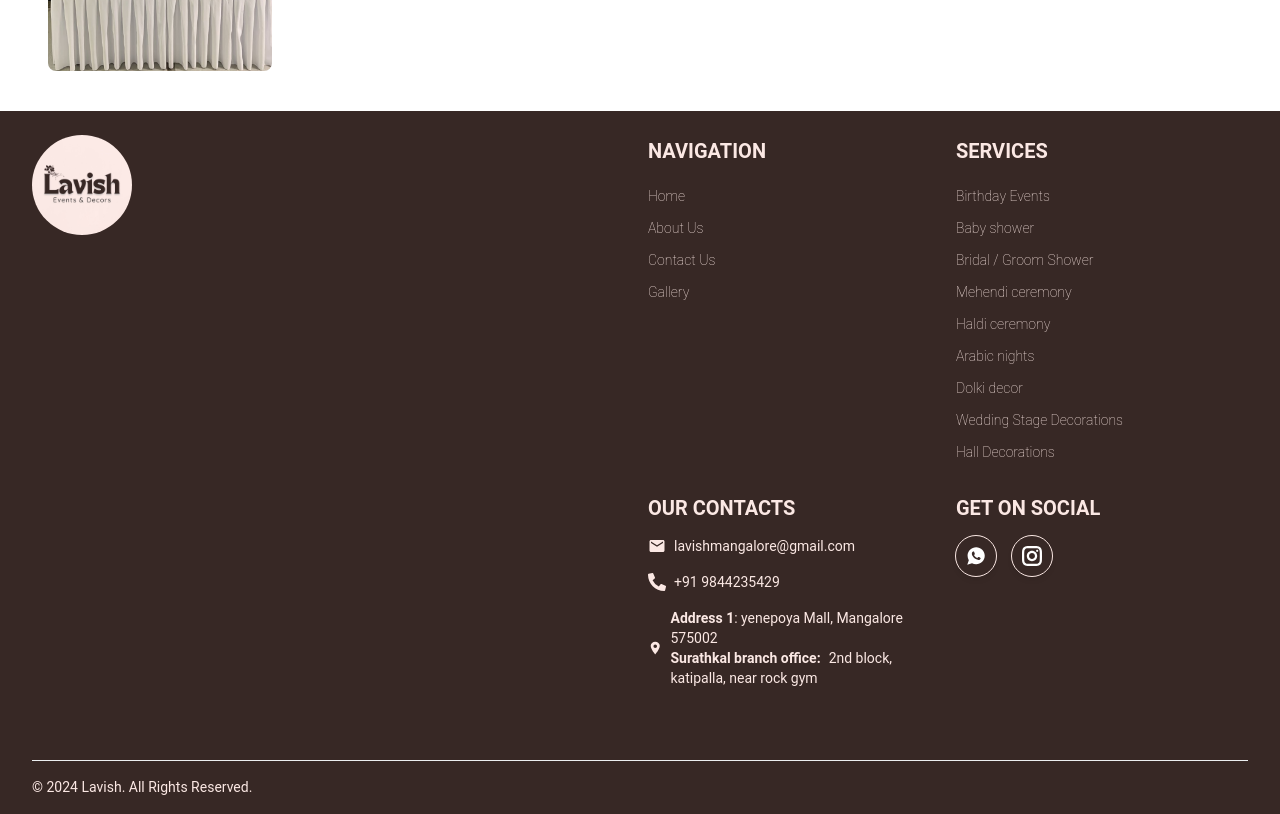
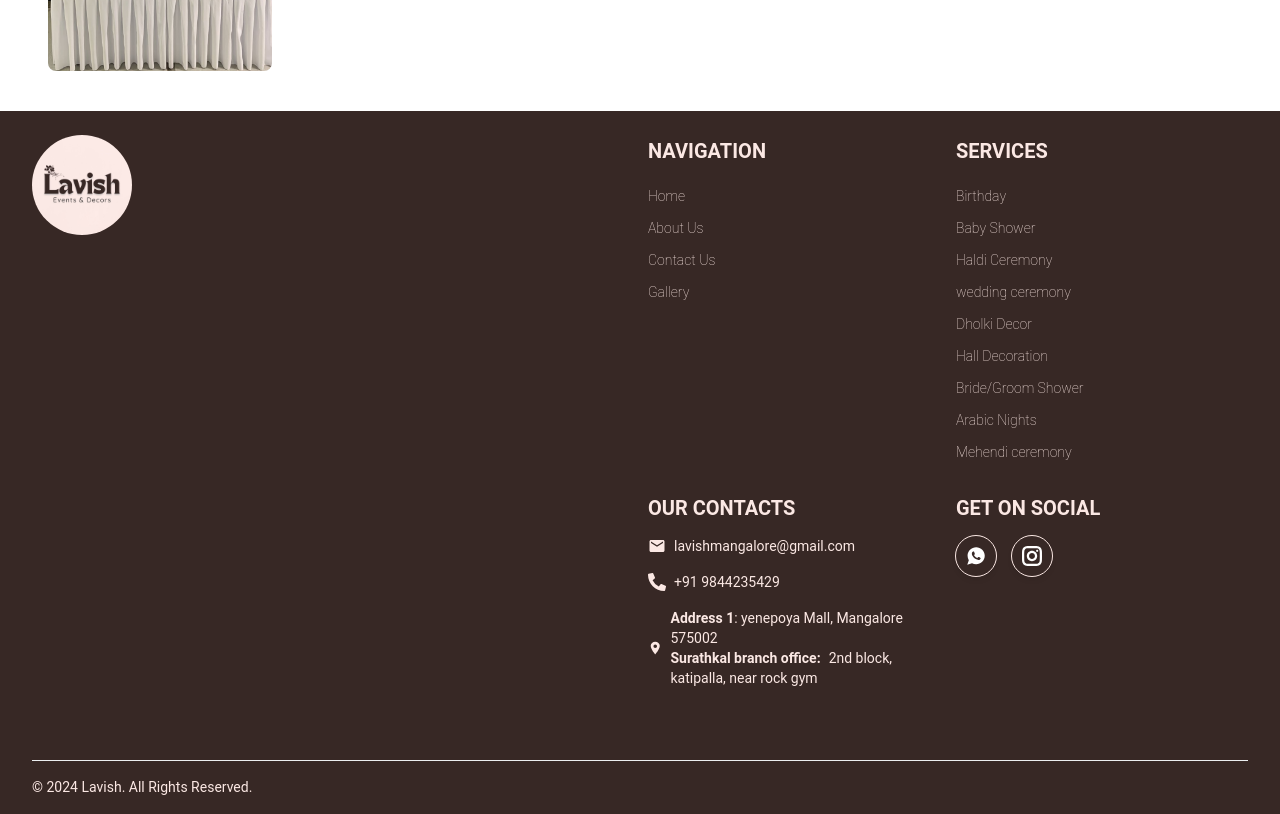
Before and after one commit to Zenshiriz/lavish, a React (Vite) app: page /gallery in a window 1280 px wide. Shown: the part 2000-2814 px from the top of the page. Built offline with nearby package versions, Linux system fonts and the light colour scheme.

Commit message:
added service in footer

```diff
--- a/src/components/FooterComponent.jsx
+++ b/src/components/FooterComponent.jsx
@@ -7,7 +7,7 @@ import { IoLogoWhatsapp } from "react-icons/io";
 import { MdEmail } from "react-icons/md";
 import { FaPhoneAlt } from "react-icons/fa";
 import { IoLocationSharp } from "react-icons/io5";
-
+import servicesData from "../servicesData";
 function FooterComponent() {
   const LINKS = [
     {
@@ -66,51 +66,21 @@ function FooterComponent() {
               <Typography variant="lead" className="mb-3 font-bold uppercase">
                 Services
               </Typography>
+              {servicesData.map(service =>(
+            <li key={service.id}>
+              <Link
+                to={service.link}
+              >
+                 <Typography className="py-1.5 font-thin text-sm transition-colors ">
+                {service.eventName}
+                </Typography>
+              </Link>
+            </li>
+          ))}
               <li>
-                <Typography className="py-1.5 font-thin text-sm transition-colors ">
-                  Birthday Events
-                </Typography>
+
               </li>
-              <li>
-                <Typography className="py-1.5 font-thin text-sm transition-colors ">
-                  Baby shower
-                </Typography>
-              </li>
-              <li>
-                <Typography className="py-1.5 font-thin text-sm transition-colors ">
-                  Bridal / Groom Shower{" "}
-                </Typography>
-              </li>
-              <li>
-                <Typography className="py-1.5 font-thin text-sm transition-colors ">
-                  Mehendi ceremony{" "}
-                </Typography>
-              </li>
-              <li>
-                <Typography className="py-1.5 font-thin text-sm transition-colors ">
-                  Haldi ceremony{" "}
-                </Typography>
-              </li>
-              <li>
-                <Typography className="py-1.5 font-thin text-sm transition-colors ">
-                  Arabic nights{" "}
-                </Typography>
-              </li>
-              <li>
-                <Typography className="py-1.5 font-thin text-sm transition-colors ">
-                  Dolki decor{" "}
-                </Typography>
-              </li>
-              <li>
-                <Typography className="py-1.5 font-thin text-sm transition-colors ">
-                  Wedding Stage Decorations{" "}
-                </Typography>
-              </li>
-              <li>
-                <Typography className="py-1.5 font-thin text-sm transition-colors ">
-                  Hall Decorations{" "}
-                </Typography>
-              </li>
+
             </ul>
             <ul>
               <Typography variant="lead" className="mb-3 font-bold uppercase">
--- a/src/components/NavbarComponent.jsx
+++ b/src/components/NavbarComponent.jsx
@@ -14,7 +14,7 @@ import { IoLogoWhatsapp } from "react-icons/io";
 import { MdEmail } from "react-icons/md";
 import { FaPhoneAlt } from "react-icons/fa";
 import { IoLocationSharp } from "react-icons/io5";
-
+import servicesData from "../servicesData";
 function NavbarComponent() {
   const pathName = useLocation.pathname;
   const [openNav, setOpenNav] = React.useState(false);
@@ -63,39 +63,18 @@ function NavbarComponent() {
         className={`${openDropDown  ? "block md:absolute" : "hidden"}  bg-white text-base z-10 list-none divide-y divide-gray-100 rounded shadow my-4 w-44`}
       >
         <ul className="py-1" aria-labelledby="dropdownLargeButton">
-          <li>
-            <a
-              href="#"
-              className="text-sm hover:bg-gray-100 text-gray-700 block px-4 py-2"
-            >
-              Dashboard
-            </a>
-          </li>
-          <li>
-            <a
-              href="#"
-              className="text-sm hover:bg-gray-100 text-gray-700 block px-4 py-2"
-            >
-              Settings
-            </a>
-          </li>
-          <li>
-            <a
-              href="#"
-              className="text-sm hover:bg-gray-100 text-gray-700 block px-4 py-2"
-            >
-              Earnings
-            </a>
-          </li>
+          {servicesData.map(service =>(
+            <li key={service.id}>
+              <Link
+                to={service.link}
+                className="text-sm hover:bg-gray-100 text-gray-700 block px-4 py-2"
+              >
+                {service.eventName}
+              </Link>
+            </li>
+          ))}
         </ul>
-        <div className="py-1">
-          <a
-            href="#"
-            className="text-sm hover:bg-gray-100 text-gray-700 block px-4 py-2"
-          >
-            Sign out
-          </a>
-        </div>
+
       </div>
     );
   };
--- a/src/servicesData.js
+++ b/src/servicesData.js
@@ -12,6 +12,7 @@ export default [
   {
     id: 1,
     eventName: "Birthday",
+    link:"brithday",
     coverImg: decorDetailsBirthdayImg,
     description: `Every wedding is unique, let Lavish Event & Decor be a part of your
         fairytale. We are here to help bring your ideas and dreams to reality.
@@ -22,6 +23,8 @@ export default [
   {
     id: 2,
     eventName: "Baby Shower",
+    link:"baby-shower",
+
     coverImg: decorDetailsBabyShowerImg,
     description: `Every tiny arrival deserves a grand celebration. Lavish Event & Decor is here to transform your baby shower into a heartwarming and unforgettable experience.
         From whimsical themes to elegant settings, we handle all the details so you can focus on welcoming your precious one. Let Lavish Event & Decor create a baby shower that reflects the joy and love surrounding this special occasion.`,
@@ -29,6 +32,8 @@ export default [
   {
     id: 3,
     eventName: "Haldi Ceremony",
+    link:"haldi",
+
     coverImg: decorDetailsHaldiCeremonyImg,
     description: `Awaken the vibrant colors of celebration with a meticulously planned Haldi ceremony by Lavish Event & Decor. This auspicious pre-wedding ritual signifies blessings, purification, and joyous anticipation.
 
@@ -36,6 +41,8 @@ export default [
   },
   {
     id: 4,
+    link:"wedding",
+
     eventName: "wedding ceremony",
     coverImg: decorDetailsWeddingCeremonyImg,
     description: `Every love story deserves a breathtaking backdrop. Lavish Event & Decor transforms your wedding vision into a captivating reality, exceeding your wildest dreams.
@@ -45,6 +52,8 @@ export default [
   {
     id: 5,
     eventName: "Dholki Decor",
+    link:"dholki",
+
     coverImg: decorDetailsDholkiImg,
     description: `Embrace the vibrant energy of a Dholki celebration with electrifying décor by Lavish Event & Decor. This joyous pre-wedding event sets the stage for vibrant festivities and joyous anticipation.
 
@@ -53,6 +62,8 @@ export default [
   {
     id: 6,
     eventName: "Hall Decoration",
+    link:"hall-decoration",
+
     coverImg: decorDetailsHallDecorImg,
     description: `Your vision. Our expertise. Lavish Event & Decor elevates any hall into a captivating and unforgettable space. From grand ballrooms to intimate gatherings, we possess the artistry and skill to transform your venue into a reflection of your desires.
 
@@ -61,6 +72,8 @@ export default [
   {
     id: 7,
     eventName: "Bride/Groom Shower",
+    link:"bride-shower",
+
     coverImg: decorDetailsBrideDecorImg,
     description: `Celebrate the upcoming nuptials with a shower brimming with joy and personality, designed by Lavish Event & Decor! Whether it's a classic bridal shower or a modern co-ed celebration, we create a vibrant and festive atmosphere to honor the bride or groom.
 
@@ -68,6 +81,8 @@ export default [
   },
   {
     id: 8,
+    link:"arabic-nights",
+
     eventName: "Arabic Nights",
     coverImg: decorDetailsArabianNightsDecorImg,
     description: `Transport your guests to a world of shimmering silks and enchanting fables with an Arabian Nights-themed event designed by Lavish Event & Decor. We'll transform your chosen space into a captivating oasis, brimming with the mystique and opulence of the Orient.
@@ -78,6 +93,8 @@ export default [
   },
   {
     id: 9,
+    link:"mehendi-ceremony",
+
     eventName: "Mehendi ceremony",
     coverImg: decorDetailsMehendiDecorImg,
     description: `Celebrate the vibrant artistry of henna with a captivating Mehndi ceremony designed by Lavish Event & Decor. This joyous pre-wedding tradition signifies blessings, adornment, and the blossoming of love.
```
